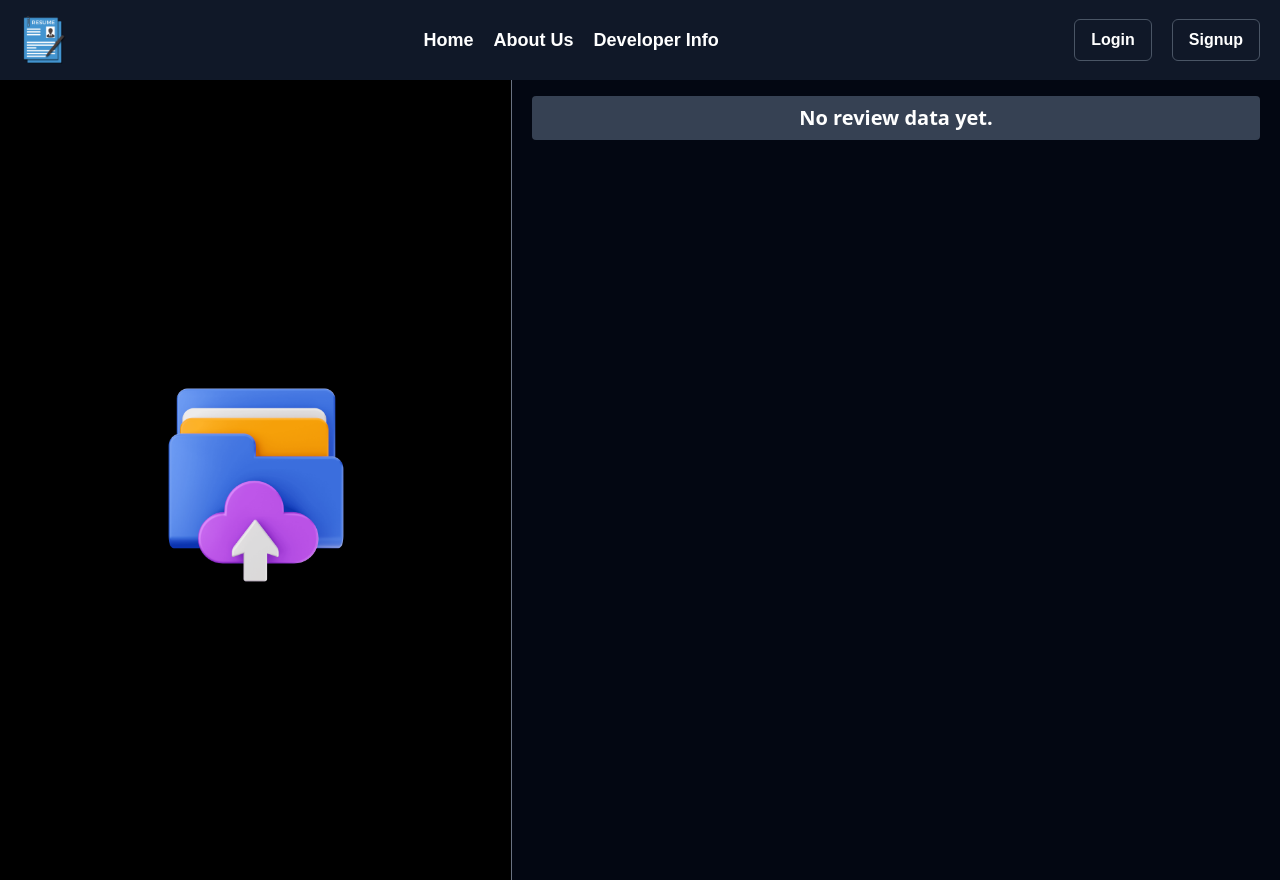
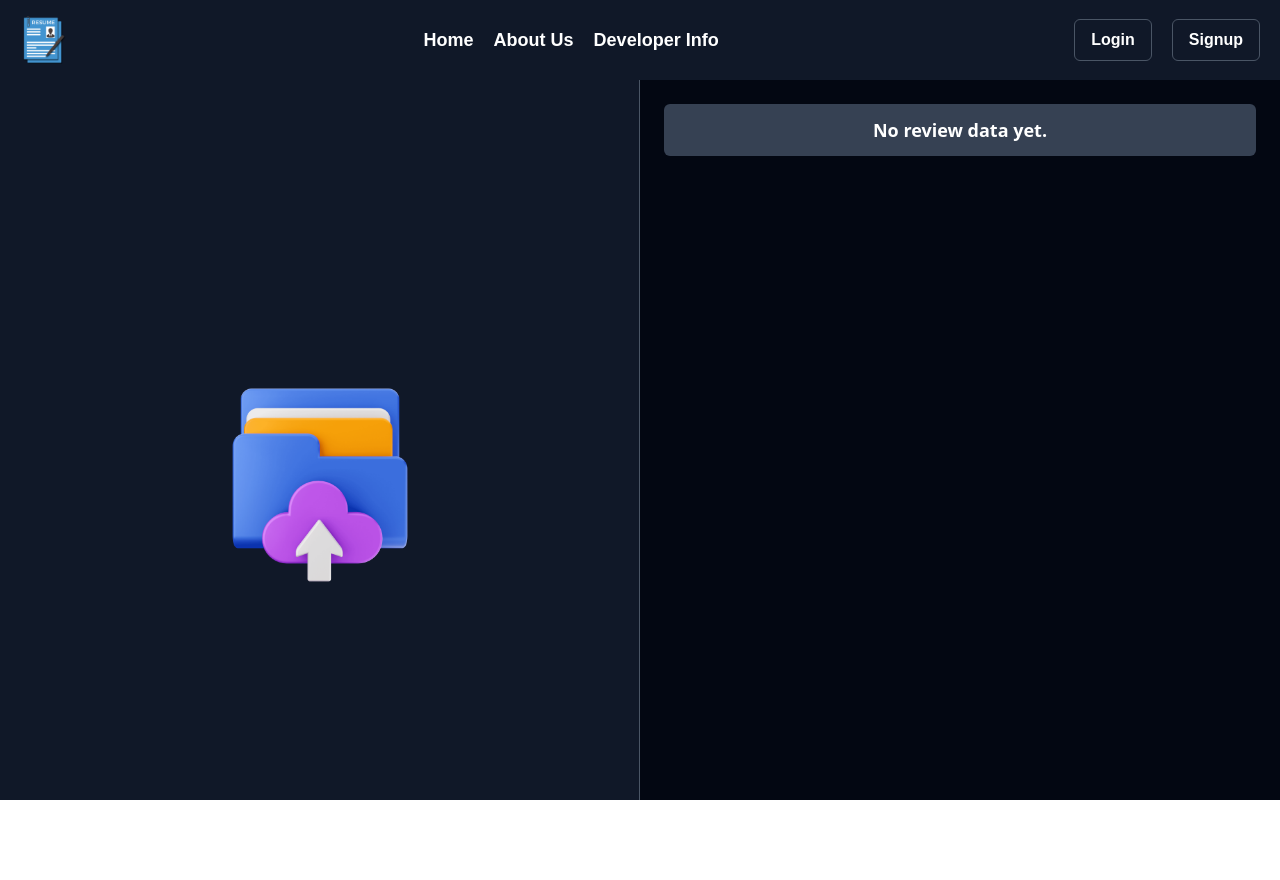
Before and after one commit to Amit-Kumar63/Resume-viewer, a React (Vite) app in the folder frontend/: page / in a window 1280 px wide. After the commit the page ends 800 px from the top, so only its background shows below. Built offline with nearby package versions, Linux system fonts and the light colour scheme.

Commit message:
Update limit middleware message; refactor Upload component handler; enhance loading messages in Home page

```diff
--- a/frontend/src/App.jsx
+++ b/frontend/src/App.jsx
@@ -5,10 +5,12 @@ import Login from './pages/Login'
 import AboutUs from './pages/AboutUs'
 import DeveloperInfo from './pages/DeveloperInfo'
 import { ToastContainer } from 'react-toastify'
+import Navigation from './components/Navigation'
 
 function App() {
   return (
-    <>
+    <section className='w-full h-screen overflow-hidden'>
+    <Navigation/>
     <Routes>
       <Route path='/' element={<Home/>} />
       <Route path='/signup' element={<Signup/>} />
@@ -17,7 +19,7 @@ function App() {
       <Route path='/developer-info' element={<DeveloperInfo/>} />
     </Routes>
     <ToastContainer limit={1} toastStyle={{width: 'fit-content', marginBottom: '100px', borderRadius: '4px'}} position='bottom-center'/>
-    </>
+    </section>
   )
 }
 export default App
--- a/frontend/src/components/Upload.jsx
+++ b/frontend/src/components/Upload.jsx
@@ -1,6 +1,5 @@
 
-
-const Upload = ({onChangeHander}) => {
+const Upload = ({onChangeHandler}) => {
 
   return (
     <>
@@ -17,7 +16,7 @@ const Upload = ({onChangeHander}) => {
     id='file'
     className='hidden'
     required
-    onChange={(e)=> onChangeHander(e)}
+    onChange={(e)=> onChangeHandler(e)}
     />
     </>
   )
--- a/frontend/src/index.css
+++ b/frontend/src/index.css
@@ -1,9 +1,5 @@
 @import "tailwindcss";
 
-body, html{
-  width: 100%;
-  height: 100%;
-}
 header{
   font-family: Arial, Helvetica, sans-serif;
 }
--- a/frontend/src/main.jsx
+++ b/frontend/src/main.jsx
@@ -3,13 +3,11 @@ import { createRoot } from 'react-dom/client'
 import './index.css'
 import App from './App.jsx'
 import { BrowserRouter } from 'react-router-dom'
-import Navigation from './components/Navigation.jsx'
 import 'remixicon/fonts/remixicon.css'
 
 createRoot(document.getElementById('root')).render(
   <StrictMode>
     <BrowserRouter>
-    <Navigation/>
     <App />
     </BrowserRouter>
   </StrictMode>,
--- a/frontend/src/pages/Home.jsx
+++ b/frontend/src/pages/Home.jsx
@@ -1,43 +1,43 @@
-import 'prismjs/themes/prism-tomorrow.css'
-import prism from 'prismjs'
-import { useEffect, useRef, useState } from 'react'
-import Upload from '../components/Upload'
-import ResumeReviewPreview from '../components/ResumeReviewPreview'
-import getFingerprint from '../utils/getFingerprint'
-import { useNavigate } from 'react-router-dom'
-import { auth } from '../../firebase.config'
-import { toast } from 'react-toastify'
+import 'prismjs/themes/prism-tomorrow.css';
+import prism from 'prismjs';
+import { useEffect, useRef, useState } from 'react';
+import Upload from '../components/Upload';
+import ResumeReviewPreview from '../components/ResumeReviewPreview';
+import getFingerprint from '../utils/getFingerprint';
+import { useNavigate } from 'react-router-dom';
+import { auth } from '../../firebase.config';
+import { toast } from 'react-toastify';
 
 const Home = () => {
-    const [formData, setFormData] = useState(null)
-    const [responseData, setResponseData] = useState(null)
-    const [isLoading, setIsLoading] = useState(false)
-    const [loadingMessage, setLoadingMessage] = useState('')
-    const [isRedirect, setIsRedirect] = useState(false)
+  const [formData, setFormData] = useState(null);
+  const [responseData, setResponseData] = useState(null);
+  const [isLoading, setIsLoading] = useState(false);
+  const [loadingMessage, setLoadingMessage] = useState('');
+  const [isRedirect, setIsRedirect] = useState(false);
+  const [showButton, setShowButton] = useState(false);
+  const navigate = useNavigate();
+  const timeouts = useRef([]);
 
-    const navigate = useNavigate()
+  useEffect(() => {
+    prism.highlightAll();
+  }, []);
 
-    useEffect(()=> {
-      prism.highlightAll()
-    })
-
-    const [showButton, setShowButton] = useState(false)
-
-    const onChangeHander = (e)=> {
+  const onChangeHandler = (e) => {
     if (e.target.files && e.target.files.length > 0) {
       const fileData = new FormData();
       fileData.append('file', e.target.files[0]);
       setFormData(fileData);
       setShowButton(true);
     }
-  }
+  };
 
-    const onSubmitHandler = async ()=> {
+  const onSubmitHandler = async () => {
     if (!formData) return;
-      const fp = await getFingerprint()
+    const fp = await getFingerprint();
     const currentUser = auth.currentUser;
     const token = currentUser ? await currentUser.getIdToken(true) : null;
-        setIsLoading(true)
+    setIsLoading(true);
+
     const response = await fetch(`${import.meta.env.VITE_BASE_URL}/get-response`, {
       method: 'POST',
       headers: {
@@ -45,42 +45,38 @@ const Home = () => {
         'token': token || null
       },
       body: formData,
-        })
-        const {data, message} = await response.json();
+    });
 
+    const { data, message } = await response.json();
     if (response.status === 403) {
-          toast.error(message || 'Limite exceed')
-          setIsLoading(false)
-          setIsRedirect(true)
+      toast.error(message || 'Limit exceeded');
+      setIsLoading(false);
+      setIsRedirect(true);
+    } else if (response.status === 200) {
+      toast.success(message || 'Resume analyzed successfully');
+      setResponseData(data);
+    } else {
+      toast.error(message || 'Something went wrong');
+      setResponseData(message);
     }
+    if (!data) {
+    setIsLoading(false);
+    }
+    setIsLoading(false);
+  };
 
-        if (response.status === 200) {
-          toast.success(message || 'Resume analyzed successfully')
-        setIsLoading(false)
-        setResponseData(data)
-        } else {
-          toast.error(message || 'Something went wrong')
-          setIsLoading(false)
-        setResponseData(message)
-        console.error(message)
-        }
-    }
-    const timeouts = useRef([]);
   useEffect(() => {
     if (isLoading) {
-          setLoadingMessage('Uploading....');
-
+      setLoadingMessage('Uploading...');
       timeouts.current = [
-              setTimeout(() => setLoadingMessage('Please wait, AI is working for you'), 3000),
-              setTimeout(() => setLoadingMessage('AI is doing good for you !!'), 9000),
-              setTimeout(() => setLoadingMessage('Patience bears sweet fruit!!'), 14000),
-              setTimeout(() => setLoadingMessage('Our AI is still working for you. Please wait...'), 20000),
+        setTimeout(() => setLoadingMessage('Please wait, AI is analyzing your resume...'), 3000),
+        setTimeout(() => setLoadingMessage('AI is working hard! Hang tight...'), 12000),
+        setTimeout(() => setLoadingMessage('Almost there! Just a moment...'), 20000),
       ];
     } else {
       timeouts.current.forEach(clearTimeout);
       timeouts.current = [];
     }
-
     return () => {
       timeouts.current.forEach(clearTimeout);
       timeouts.current = [];
@@ -89,49 +85,40 @@ const Home = () => {
 
   useEffect(() => {
     if (isRedirect) {
-        setTimeout(()=> {
-          navigate('/login')
-        }, 2000)
+      setTimeout(() => {
+        navigate('/login');
+      }, 2000);
     }
-    }, [isRedirect]);
+  }, [isRedirect, navigate]);
+
   return (
-    <main className='w-full h-screen flex text-white max-md:flex-col scrollbar-thin scrollbar-thumb-rounded scrollbar-thumb-gray-500 scrollbar-track-gray-200'>
-    <div className="basis-[50%] bg-black min-md:border-r border-solid border-gray-500 max-md:border-b">
-      <div className='w-full h-full flex justify-center flex-col items-center'>
-      <Upload setShowButton={setShowButton} onChangeHander={onChangeHander}/>
-      {
-        showButton && (
+    <main className='w-full h-full flex text-white max-md:flex-col scrollbar-thin scrollbar-thumb-rounded scrollbar-thumb-gray-500 scrollbar-track-gray-200'>
+      <div className='basis-[50%] max-md:basis-[40%] max-md:border-b bg-gray-900 border-r border-gray-600 flex justify-center items-center flex-col p-6'>
+        <Upload setShowButton={setShowButton} onChangeHandler={onChangeHandler} />
+        {showButton && (
           <button
             disabled={isLoading}
-          className={`px-4 py-2 rounded-md text-xl max-lg:text-base max-lg:px-3 font-semibold ${isLoading ? 'bg-gray-900' : 'bg-slate-700'} ${isLoading ? 'cursor-none' : 'cursor-pointer'}`}
+            className={`mt-4 px-5 py-2 text-lg font-semibold rounded-lg transition-all duration-300 ${isLoading ? 'bg-gray-700 cursor-not-allowed' : 'bg-blue-600 hover:bg-blue-700'} cursor-pointer`}
             onClick={onSubmitHandler}
           >
-            {
-              isLoading ? 'Uploading...' : 'Check your resume'
-            }
+            {isLoading ? <span className='loader'></span> : 'Check Your Resume'}
           </button>
-        )
-      }
+        )}
       </div>
-    </div>
-    <div className="basis-[50%] bg-gray-950 px-5 py-4 max-md:py-6 min-w-[60%] overflow-x-hidden overflow-y-scroll scroll-smooth">
-    <p className='text-center text-xl max-lg:text-lg  font-semibold bg-gray-700 py-2 rounded-sm mb-8'>{
-          responseData ? 'Resume summary' : 'No review data yet.'
-        }</p>
-      {
-        isLoading ? (
-          <div className='w-full h-full flex justify-center items-center'>
-          <p className='font-semibold text-2xl max-lg:text-xl max-md:text-base'>
+      <div className='basis-[50%] max-md:basis-[60%] bg-gray-950 p-6 overflow-y-auto'>
+        <p className='text-center text-lg font-semibold bg-gray-700 py-3 rounded-md mb-6'>
+          {responseData ? 'Resume Summary' : 'No review data yet.'}
+        </p>
+        {isLoading ? (
+          <div className='w-full flex justify-center items-center text-xl font-semibold'>
             {loadingMessage}
-          </p>
           </div>
         ) : (
-          <ResumeReviewPreview PreviewData={responseData}/>
-        )
-      }
+          <ResumeReviewPreview PreviewData={responseData} />
+        )}
       </div>
     </main>
-  )
-}
+  );
+};
 
-export default Home
+export default Home;
```
Also changed, not shown: 1 other file (tests, documents, lock files or other folders). Lines whose indentation alone changed are shown as unchanged.
